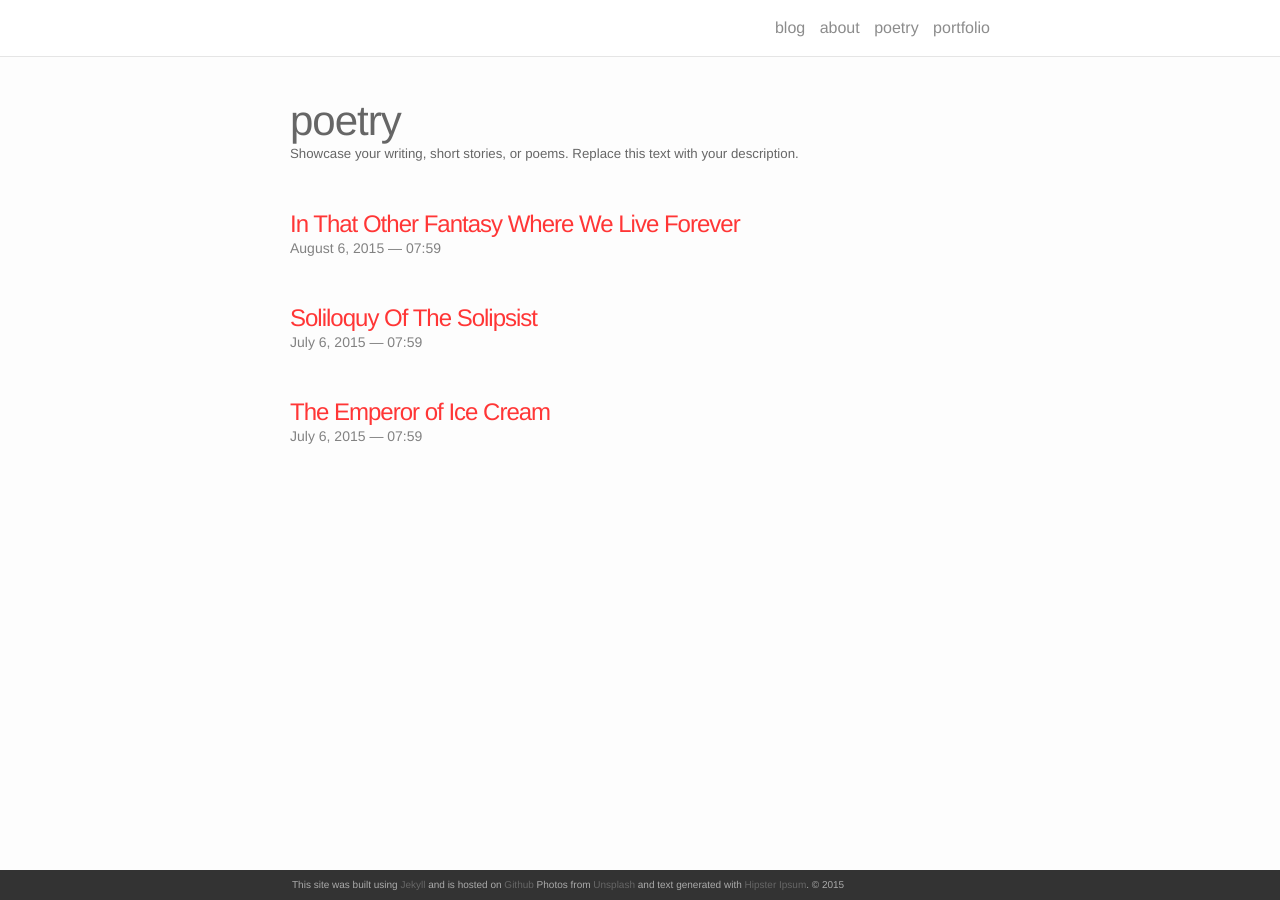
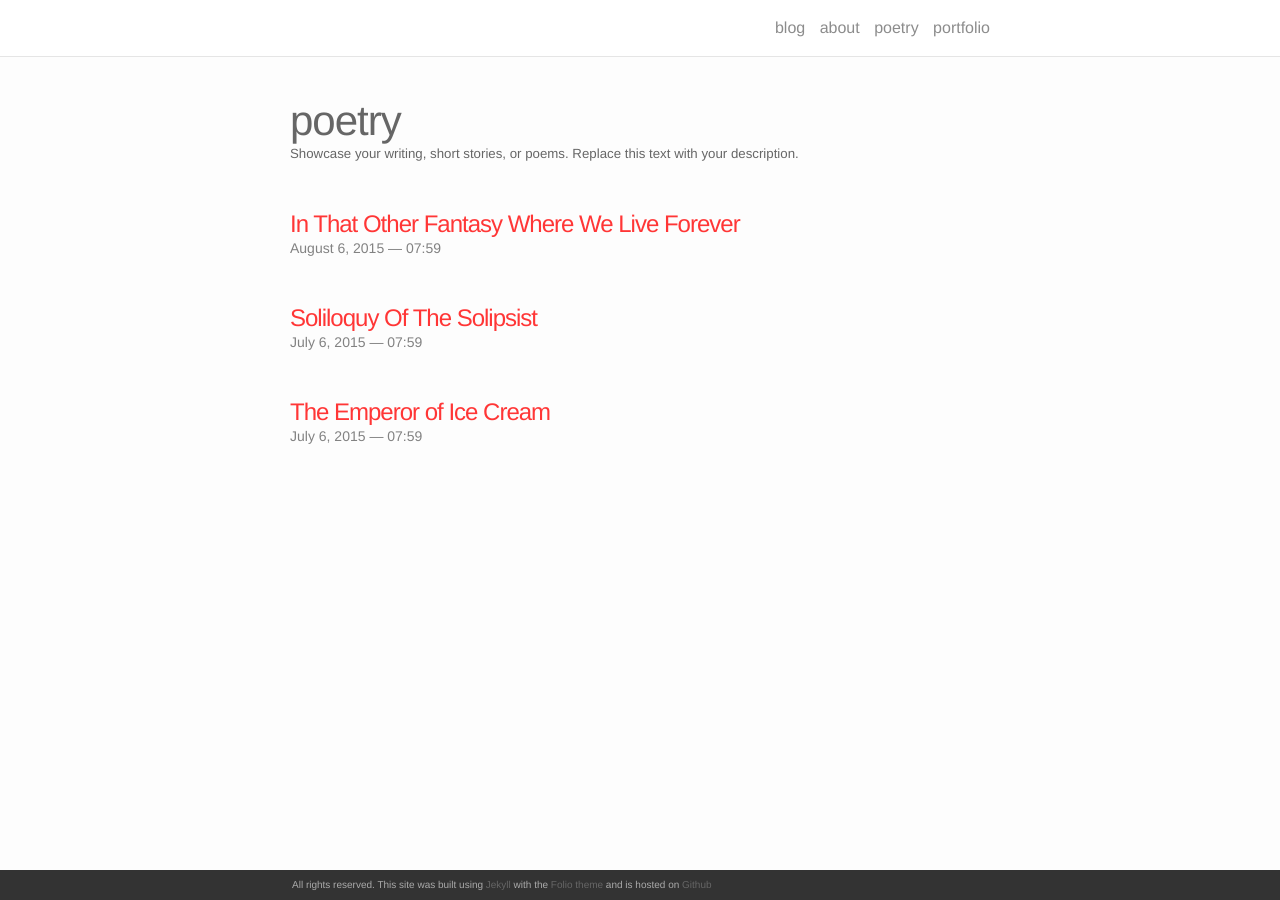
Before and after one commit to mundooceluna/mundooceluna.github.io, a Jekyll site: the page built from poetry.md, in a window 1280 px wide. Built offline with Jekyll 4.4.1, drawn with Linux system fonts in a browser that asks for light colours; nearby versions of some CDN libraries.

Commit message:
Footer updated
Change-Id: Id9dc4d8c15aff60b38e5e8b4af92a089982c50e8

```diff
--- a/_includes/footer.html
+++ b/_includes/footer.html
@@ -1,7 +1,7 @@
 <footer class="site-footer">
 
   <div class="wrapper">
-  	<p>This site was built using <a href="http://jekyllrb.com" target="_blank">Jekyll</a> and is hosted on <a href="https://github.com" target="_blank">Github</a> Photos from <a href="https://unsplash.com" target="_blank">Unsplash</a> and text generated with <a href="http://hipsum.co" target="_blank">Hipster Ipsum</a>. &#169; 2015</p>
+  	<p>All rights reserved. This site was built using <a href="http://jekyllrb.com" target="_blank">Jekyll</a> with the <a href="https://github.com/bogoli/-folio" target="_blank">Folio theme</a> and is hosted on <a href="https://github.com" target="_blank">Github</a> </p>
   </div>
 
 </footer>
```
